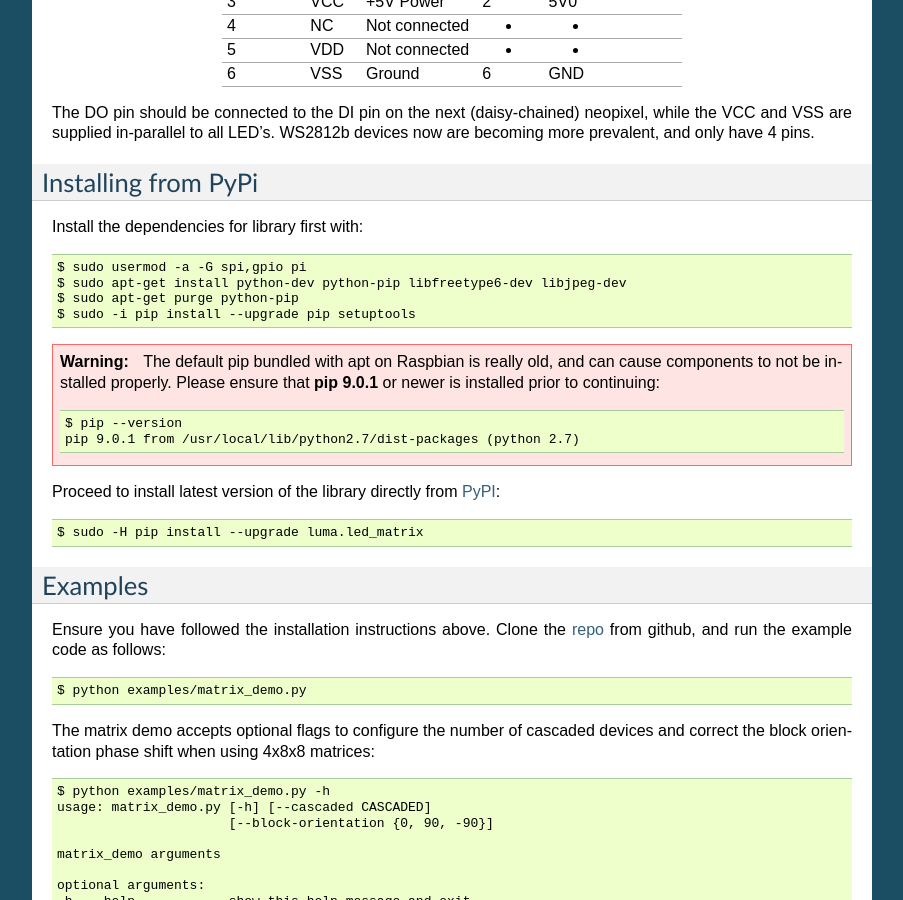
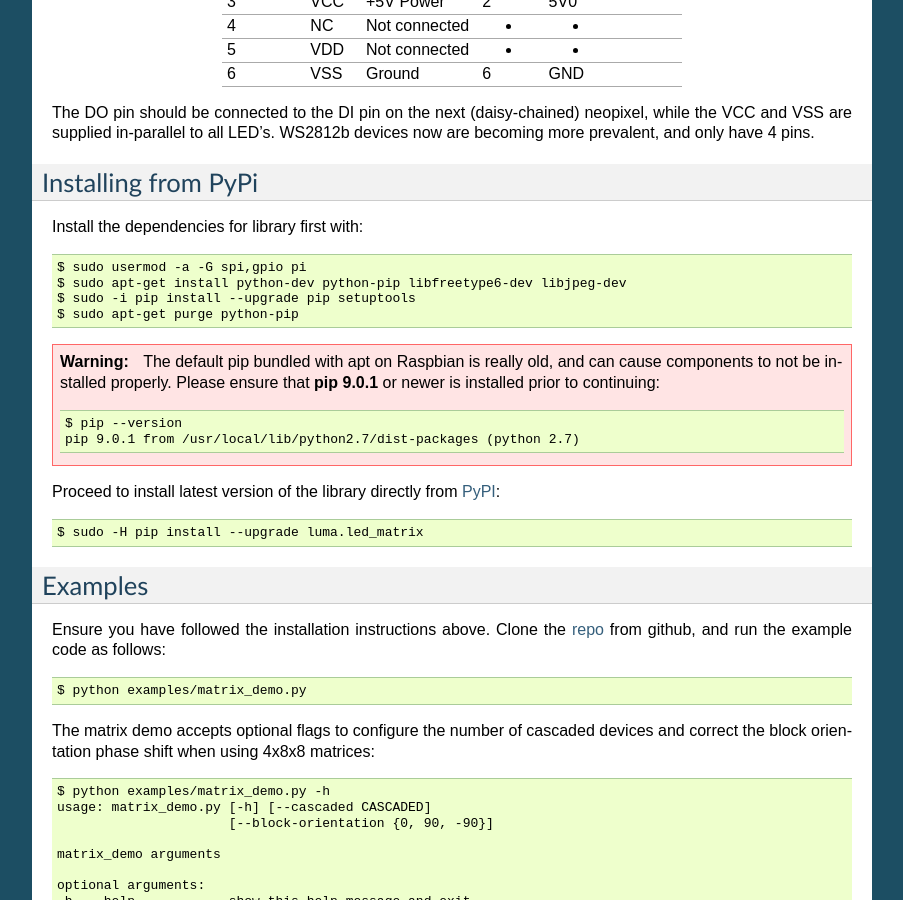
Before and after one commit to rm-hull/luma.led_matrix, a Sphinx documentation site: the page built from doc/install.rst, in a window 1280 px wide and 900 px high, scrolled down 2014 px. Shown: the whole window, without its empty margins (198-1101 px from the left). Built offline with Sphinx 7.4.7, drawn with Linux system fonts in a browser that asks for light colours.

```diff
--- a/doc/install.rst
+++ b/doc/install.rst
@@ -97,8 +97,8 @@ Install the dependencies for library first with::
 
   $ sudo usermod -a -G spi,gpio pi
   $ sudo apt-get install python-dev python-pip libfreetype6-dev libjpeg-dev
+  $ sudo -i pip install --upgrade pip setuptools
   $ sudo apt-get purge python-pip
-  $ sudo -i pip install --upgrade pip setuptools
 
 .. warning:: The default pip bundled with apt on Raspbian is really old, and can
    cause components to not be installed properly. Please ensure that **pip 9.0.1**
```
